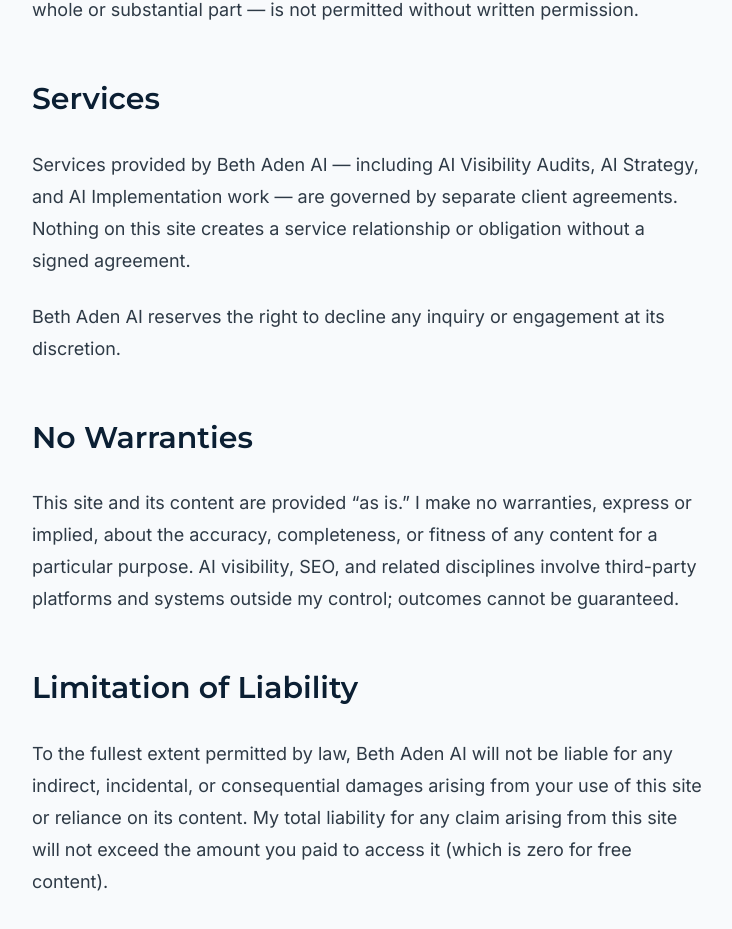
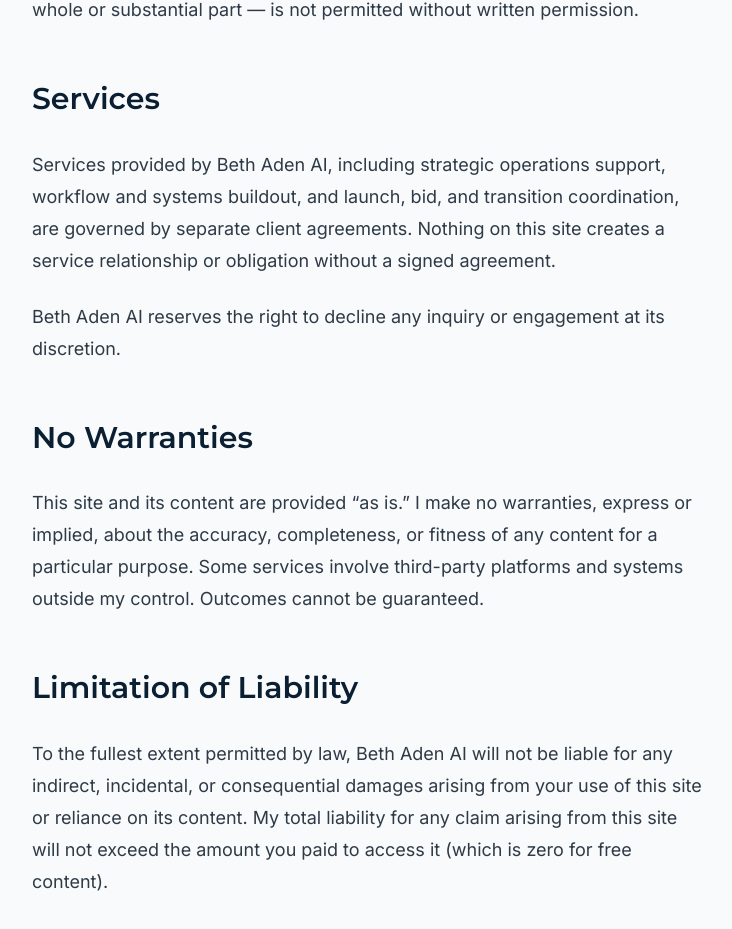
Before and after one commit to SheilaAden/bethadenai-com, a Next.js app: page /terms in a window 1280 px wide. Shown: the part 1249-2178 px from the top of the page, without its empty margins (272-1004 px from the left). Built offline with nearby package versions, Linux system fonts and the light colour scheme.

Commit message:
Align Terms service descriptions with current offerings

```diff
--- a/app/terms/page.tsx
+++ b/app/terms/page.tsx
@@ -121,10 +121,10 @@ export default function TermsPage() {
             <h2>Services</h2>
 
             <p>
-              Services provided by Beth Aden AI — including AI Visibility Audits, AI Strategy,
-              and AI Implementation work — are governed by separate client agreements. Nothing
-              on this site creates a service relationship or obligation without a signed
-              agreement.
+              Services provided by Beth Aden AI, including strategic operations support, workflow
+              and systems buildout, and launch, bid, and transition coordination, are governed
+              by separate client agreements. Nothing on this site creates a service
+              relationship or obligation without a signed agreement.
             </p>
 
             <p>
@@ -137,9 +137,8 @@ export default function TermsPage() {
             <p>
               This site and its content are provided &ldquo;as is.&rdquo; I make no warranties, express
               or implied, about the accuracy, completeness, or fitness of any content for a
-              particular purpose. AI visibility, SEO, and related disciplines involve
-              third-party platforms and systems outside my control; outcomes cannot be
-              guaranteed.
+              particular purpose. Some services involve third-party platforms and systems outside
+              my control. Outcomes cannot be guaranteed.
             </p>
 
             <h2>Limitation of Liability</h2>
```
